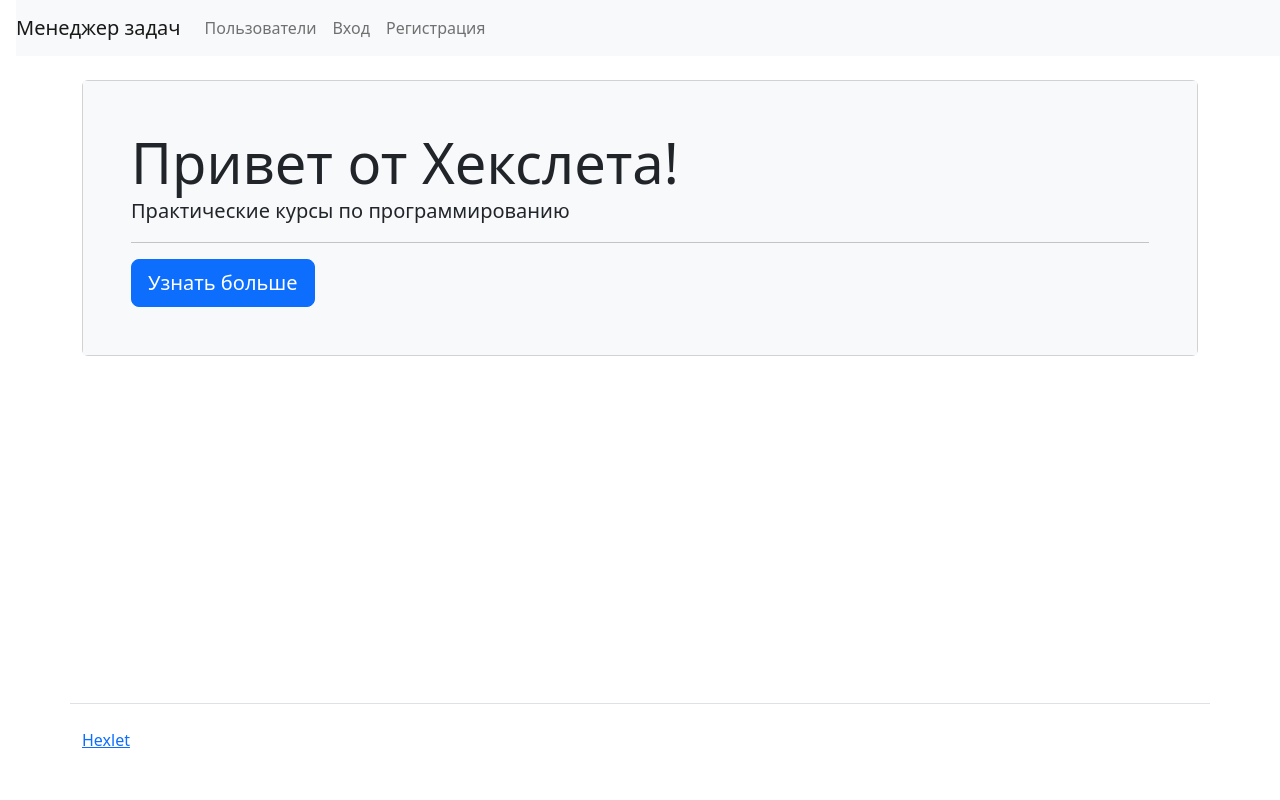
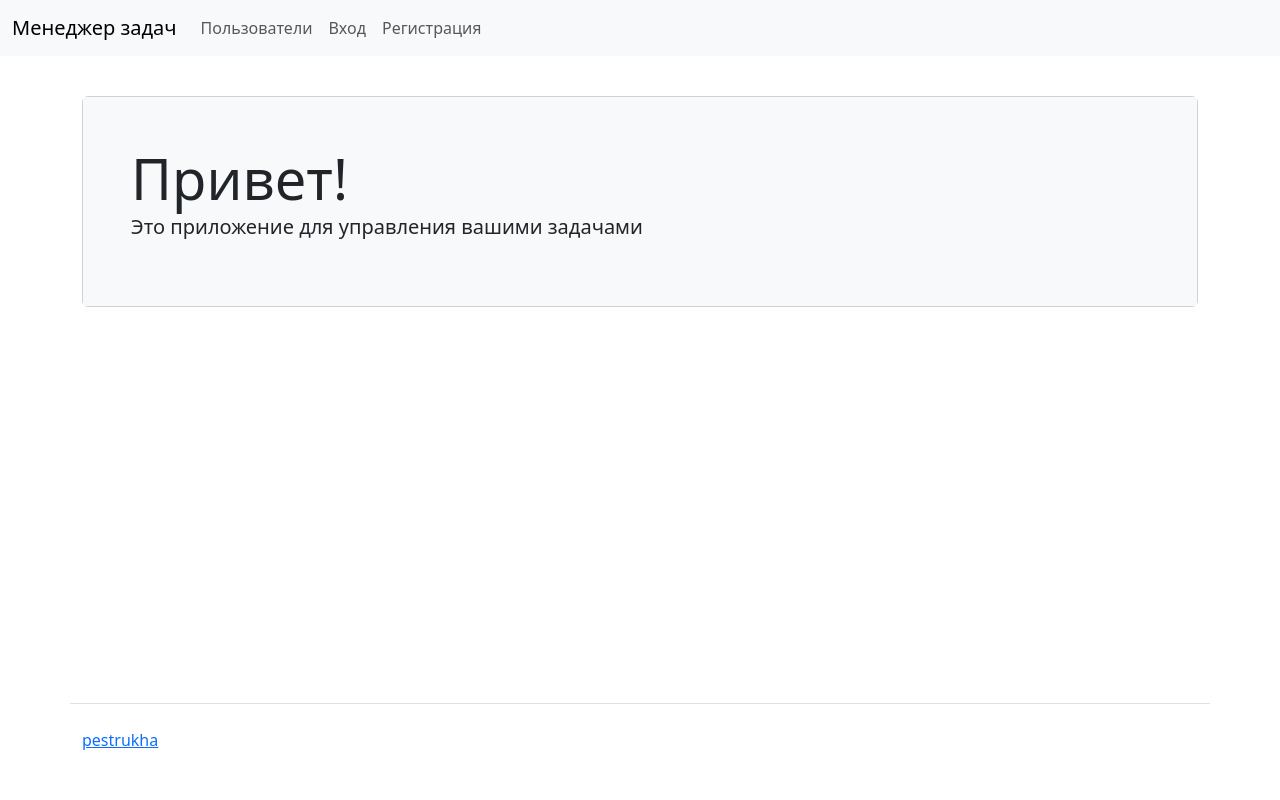
Before and after one commit to pestrukha/python-project-52, a Django app: page / in a window 1280 px wide. Run offline with Django 5.2, Linux system fonts and the light colour scheme; some libraries are stand-ins or nearby versions.

Commit message:
fix layout.html

```diff
--- a/task_manager/templates/index.html
+++ b/task_manager/templates/index.html
@@ -1,62 +1,11 @@
-{% load django_bootstrap5 %}
+{% extends 'layout.html' %}
 
-<!DOCTYPE html>
-<html lang="ru-ru">
-  <head>
-    <meta name="viewport" content="width=device-width, initial-scale=1, shrink-to-fit=no">
-    <title>Менеджер задач Hexlet</title>
-    <link crossorigin="anonymous" href="https://cdn.jsdelivr.net/npm/bootstrap@5.2.3/dist/css/bootstrap.min.css" integrity="sha384-rbsA2VBKQhggwzxH7pPCaAqO46MgnOM80zW1RWuH61DGLwZJEdK2Kadq2F9CUG65" rel="stylesheet">
-    <script crossorigin="anonymous" integrity="sha384-kenU1KFdBIe4zVF0s0G1M5b4hcpxyD9F7jL+jjXkk+Q2h455rYXK/7HAuoJl+0I4" src="https://cdn.jsdelivr.net/npm/bootstrap@5.2.3/dist/js/bootstrap.bundle.min.js"></script>
-  </head>
-  <body class="d-flex flex-column min-vh-100">
-    <nav class="navbar navbar-expand-lg navbar-light bg-light ms-3">
-      <a class="navbar-brand" href="/">Менеджер задач</a>
-      <button class="navbar-toggler" data-bs-toggle="collapse" data-bs-target="#navbarToggleExternalContent">
-        <span class="navbar-toggler-icon"></span>
-      </button>
-      <div class="collapse navbar-collapse" id="navbarToggleExternalContent">
-        <ul class="navbar-nav mr-auto">
-          <li class="nav-item">
-            <a class="nav-link" href="/users/">Пользователи</a>
-          </li>
-
-        </ul>
-        <ul class="navbar-nav">
-
-            <li class="nav-item">
-              <a class="nav-link" href="/login/">Вход</a>
-            </li>
-            <li class="nav-item">
-              <a class="nav-link" href="/users/create/">Регистрация</a>
-            </li>
-
-        </ul>
-      </div>
-    </nav>
-    <div class="container wrapper flex-grow-1">
-
-
-
-      <h1 class="my-4">
-
-
-      </h1>
-
+{% block content %}
 <h1 class="my-4"></h1>
 <div class="card">
-  <div class="card-body p-5 bg-light">
-    <div class="display-4">Привет от Хекслета!</div>
-    <p class="lead">Практические курсы по программированию</p>
-    <hr>
-    <a class="btn btn-primary btn-lg" href="https://ru.hexlet.io">Узнать больше</a>
-  </div>
+    <div class="card-body p-5 bg-light">
+        <div class="display-4">Привет!</div>
+        <p class="lead">Это приложение для управления вашими задачами</p>
+    </div>
 </div>
-
-    </div>
-    <footer>
-      <div class="container my-5 pt-4 border-top">
-        <a target="_blank" href="https://ru.hexlet.io">Hexlet</a>
-      </div>
-    </footer>
-  </body>
-</html>
+{% endblock %}
--- /dev/null
+++ b/task_manager/templates/layout.html
@@ -0,0 +1,40 @@
+{% load django_bootstrap5 %}
+
+<!DOCTYPE html>
+<html lang="en">
+<head>
+    <meta charset="utf-8">
+    <meta name="viewport" content="width=device-width, initial-scale=1, shrink-to-fit=no">
+    <title>Менеджер задач</title>
+
+    {% bootstrap_css %}
+    {% bootstrap_javascript %}
+</head>
+<body class="d-flex flex-column min-vh-100">
+
+    {% include 'nav.html' %}
+
+    <div class="cover-container d-flex w-100 h-100 p-3 mx-auto flex-column">
+        <main role="main" class="inner cover flex-grow-1">
+
+            {% bootstrap_messages %}
+
+            <div class="container wrapper">
+                <h1 class="cover-heading">
+                    {% block header %}{% endblock %}
+                </h1>
+
+                {% block content %}
+                {% endblock %}
+            </div>
+        </main>
+    </div>
+
+    <footer class="mt-auto">
+      <div class="container my-5 pt-4 border-top">
+        <a href="https://github.com/pestrukha" target="_blank">pestrukha</a>
+      </div>
+    </footer>
+
+</body>
+</html>
--- /dev/null
+++ b/task_manager/templates/nav.html
@@ -0,0 +1,24 @@
+<nav class="navbar navbar-expand-lg navbar-light bg-light">
+    <div class="container-fluid">
+        <a class="navbar-brand" href="{% url 'index' %}">Менеджер задач</a>
+        <div class="collapse navbar-collapse" id="navbarNavDropdown">
+            <ul class="navbar-nav">
+                <li class="nav-item">
+                    <a class="nav-link" aria-current="page">
+                        Пользователи
+                    </a>
+                </li>
+                <li class="nav-item">
+                    <a class="nav-link">
+                        Вход
+                    </a>
+                </li>
+                <li class="nav-item">
+                    <a class="nav-link">
+                        Регистрация
+                    </a>
+                </li>
+            </ul>
+        </div>
+    </div>
+</nav>
--- a/task_manager/urls.py
+++ b/task_manager/urls.py
@@ -20,5 +20,5 @@ from task_manager import views
 
 urlpatterns = [
     path('admin/', admin.site.urls),
-    path('', views.index),
+    path('', views.index, name='index'),
 ]
```
